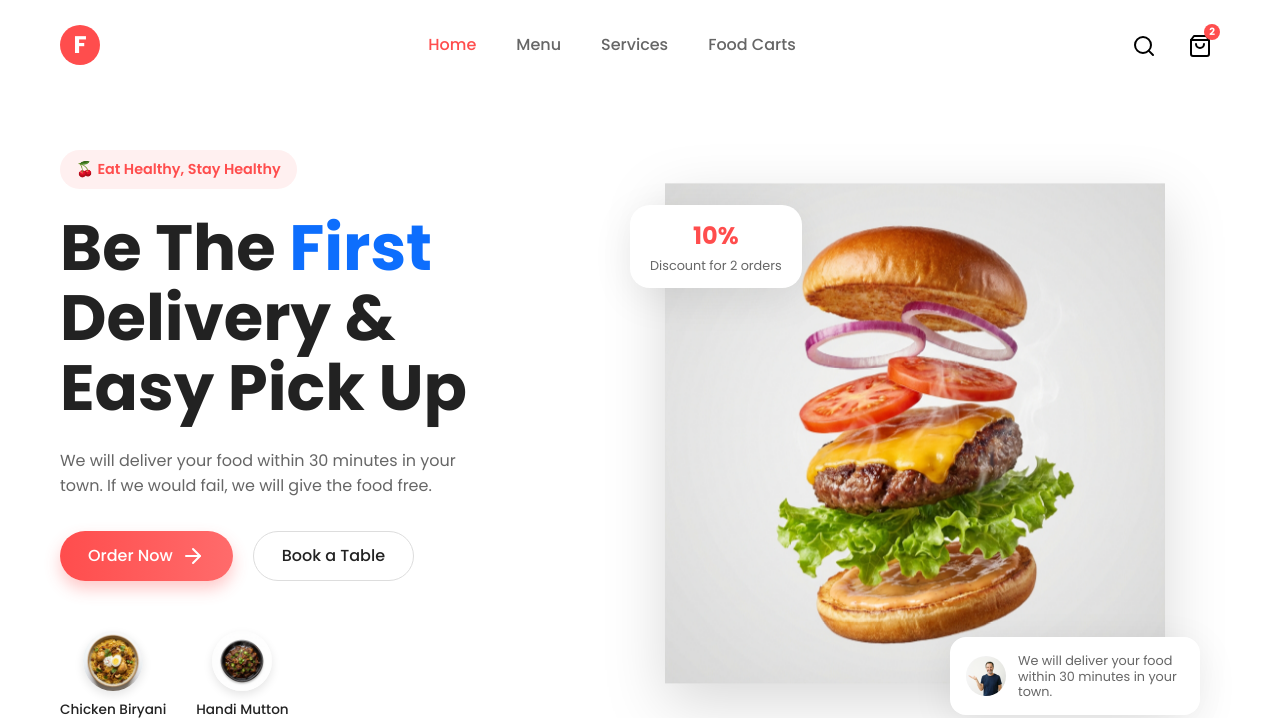
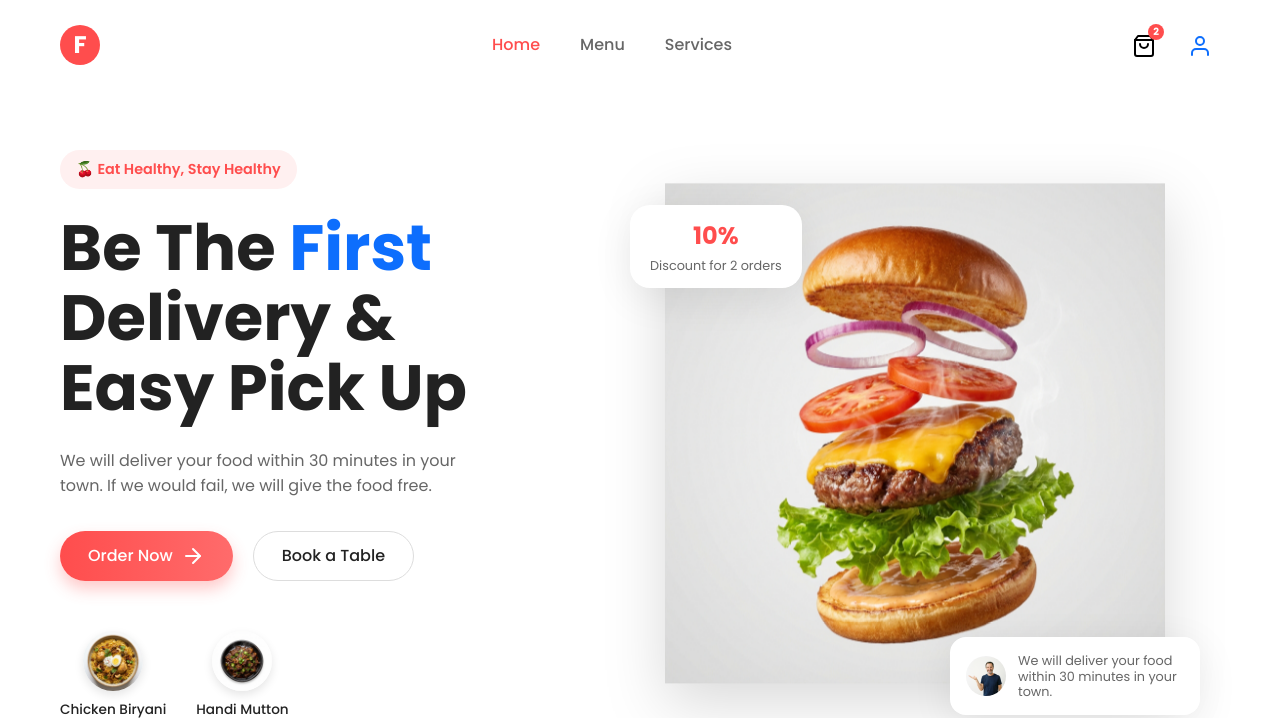
Before and after one commit to KiseraTimon/Breakfast-Bar, a Flask app: page / in a window 1280 px wide. Shown: the top 718 px of the page. Run offline with Flask 3, Linux system fonts and the light colour scheme; some libraries are stand-ins or nearby versions.

Commit message:
#41 - Navbar Modifications

```diff
--- a/website/templates/template.html
+++ b/website/templates/template.html
@@ -135,17 +135,17 @@
 				<div class="logo-icon">F</div>
 			</div>
 			<nav class="nav-menu">
-				<a href="{url_for('routes.homepage')}}" class="nav-link active">Home</a>
+				<a href="{{url_for('routes.homepage')}}" class="nav-link active">Home</a>
 				<a href="{{url_for('routes.menu')}}" class="nav-link">Menu</a>
 				<a href="{{url_for('routes.services')}}" class="nav-link">Services</a>
-				<a href="food_carts.html" class="nav-link">Food Carts</a>
+				<!-- <a href="{{url_for('routes.carts')}}" class="nav-link">Food Carts</a> -->
 			</nav>
 			<div class="header-actions">
-				<button class="icon-btn"><i data-feather="search"></i></button>
 				<button class="icon-btn cart-btn">
 					<i data-feather="shopping-bag"></i>
 					<span class="badge">2</span>
 				</button>
+				<button onclick="window.location.href=`{{url_for('routes.dashboard')}}`" class="icon-btn user-btn text-primary"><i data-feather="user"></i></button>
 			</div>
 		</header>
 		{% endblock %}
```
